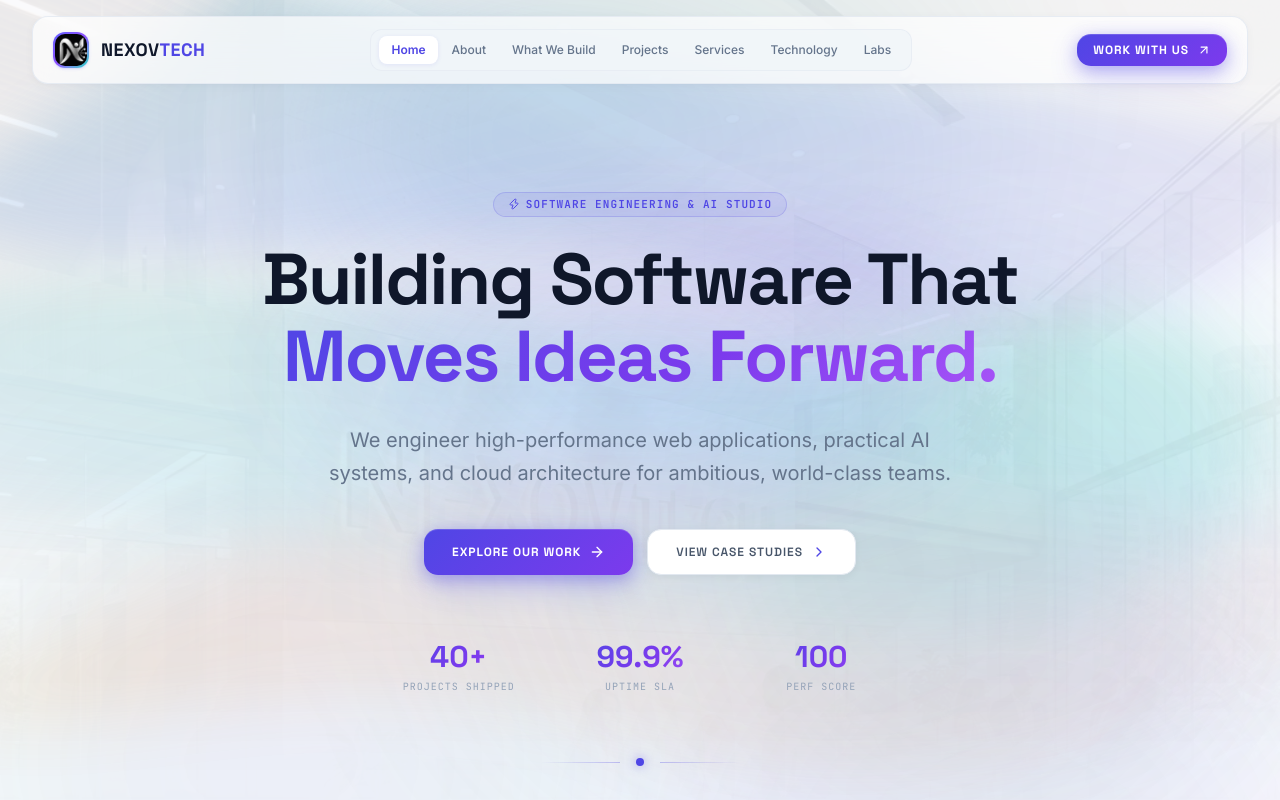
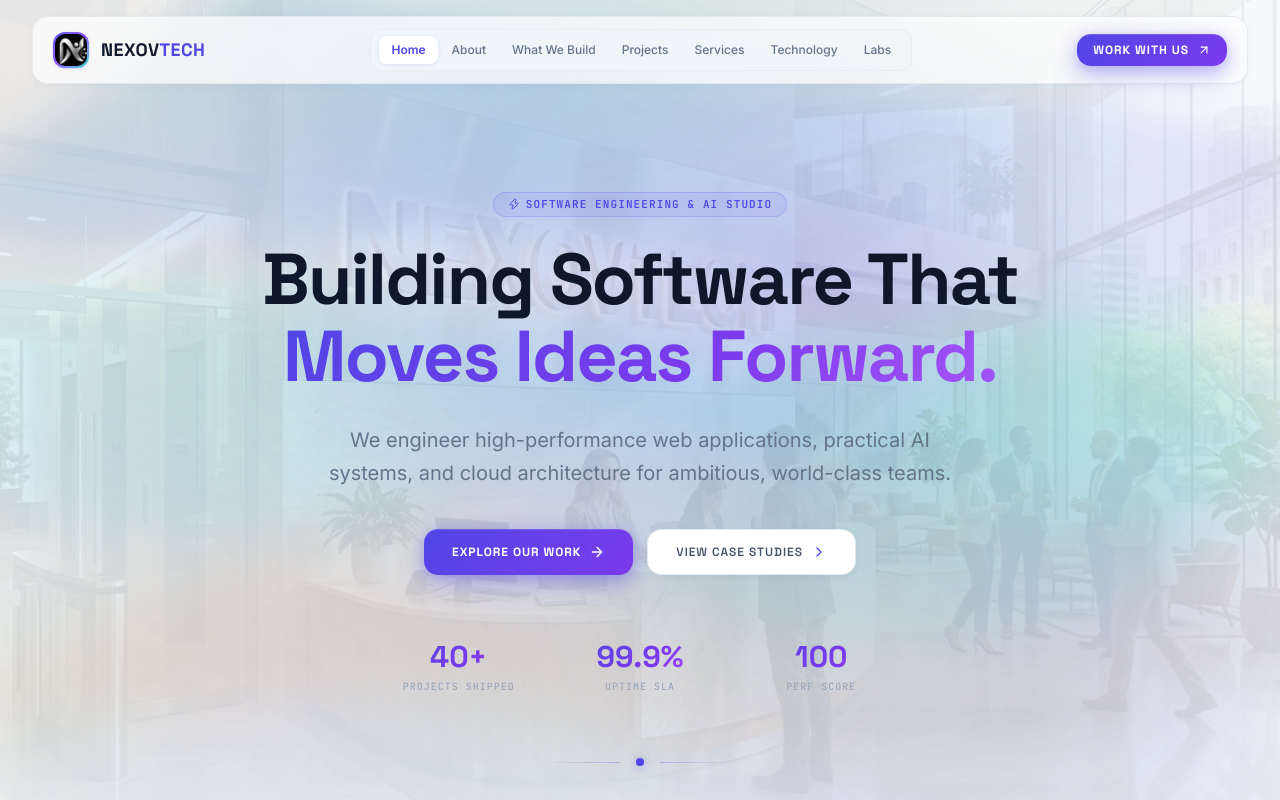
Before and after one commit to navaniish/NexovTech, a React (Vite) app: page / in a window 1280 px wide. Shown: the top 800 px of the page. Built offline with nearby package versions, Linux system fonts and the light colour scheme.

Commit message:
Make company background image clearly visible with enhanced opacity

```diff
--- a/src/components/PeacockBackground.tsx
+++ b/src/components/PeacockBackground.tsx
@@ -2,19 +2,25 @@ import React from 'react';
 
 export const PeacockBackground: React.FC = () => {
   return (
-    <div className="fixed inset-0 pointer-events-none z-0 overflow-hidden" style={{ background: '#fafafc' }}>
+    <div className="fixed inset-0 pointer-events-none z-0 overflow-hidden" style={{ background: '#f8fafc' }}>
 
-      {/* ── Company Architecture Office Background Image Overlay ─────────── */}
+      {/* ── Prominent Company Office Background Image ───────────────────────── */}
       <div
-        className="absolute inset-0 pointer-events-none opacity-[0.07] mix-blend-multiply transition-opacity duration-1000"
+        className="absolute inset-0 pointer-events-none opacity-[0.25] transition-opacity duration-1000"
         style={{
           backgroundImage: 'url("/office.png")',
           backgroundSize: 'cover',
-          backgroundPosition: 'center top',
+          backgroundPosition: 'center center',
           backgroundRepeat: 'no-repeat',
-          filter: 'contrast(1.1) saturate(0.9)',
-          maskImage: 'linear-gradient(to bottom, rgba(0,0,0,1) 0%, rgba(0,0,0,0.8) 40%, rgba(0,0,0,0.3) 80%, rgba(0,0,0,0) 100%)',
-          WebkitMaskImage: 'linear-gradient(to bottom, rgba(0,0,0,1) 0%, rgba(0,0,0,0.8) 40%, rgba(0,0,0,0.3) 80%, rgba(0,0,0,0) 100%)',
+          filter: 'contrast(1.05) saturate(1.1) brightness(0.98)',
+        }}
+      />
+
+      {/* ── Soft Tint Overlay for Perfect Contrast ─────────────────────────── */}
+      <div
+        className="absolute inset-0 pointer-events-none"
+        style={{
+          background: 'linear-gradient(to bottom, rgba(248,250,252,0.65) 0%, rgba(248,250,252,0.50) 50%, rgba(248,250,252,0.70) 100%)',
         }}
       />
 
@@ -30,9 +36,9 @@ export const PeacockBackground: React.FC = () => {
           width: '1100px',
           height: '750px',
           background: `
-            radial-gradient(ellipse 60% 50% at 50% 30%, rgba(13,148,136,0.12) 0%, transparent 70%),
-            radial-gradient(circle 450px at 35% 45%, rgba(37,99,235,0.10) 0%, transparent 65%),
-            radial-gradient(circle 400px at 65% 55%, rgba(124,58,237,0.08) 0%, transparent 65%)
+            radial-gradient(ellipse 60% 50% at 50% 30%, rgba(13,148,136,0.15) 0%, transparent 70%),
+            radial-gradient(circle 450px at 35% 45%, rgba(37,99,235,0.12) 0%, transparent 65%),
+            radial-gradient(circle 400px at 65% 55%, rgba(124,58,237,0.10) 0%, transparent 65%)
           `,
           filter: 'blur(60px)',
         }}
@@ -47,7 +53,7 @@ export const PeacockBackground: React.FC = () => {
           width: '800px',
           height: '800px',
           background: `
-            radial-gradient(circle at center, rgba(16,185,129,0.08) 0%, rgba(6,182,212,0.06) 40%, transparent 70%)
+            radial-gradient(circle at center, rgba(16,185,129,0.10) 0%, rgba(6,182,212,0.08) 40%, transparent 70%)
           `,
           filter: 'blur(80px)',
         }}
@@ -62,7 +68,7 @@ export const PeacockBackground: React.FC = () => {
           width: '850px',
           height: '850px',
           background: `
-            radial-gradient(circle at center, rgba(79,70,229,0.08) 0%, rgba(13,148,136,0.06) 45%, transparent 70%)
+            radial-gradient(circle at center, rgba(79,70,229,0.10) 0%, rgba(13,148,136,0.08) 45%, transparent 70%)
           `,
           filter: 'blur(90px)',
         }}
@@ -77,7 +83,7 @@ export const PeacockBackground: React.FC = () => {
           width: '750px',
           height: '750px',
           background: `
-            radial-gradient(circle at center, rgba(245,158,11,0.05) 0%, rgba(124,58,237,0.06) 45%, transparent 70%)
+            radial-gradient(circle at center, rgba(245,158,11,0.08) 0%, rgba(124,58,237,0.08) 45%, transparent 70%)
           `,
           filter: 'blur(85px)',
         }}
@@ -92,7 +98,7 @@ export const PeacockBackground: React.FC = () => {
           width: '900px',
           height: '700px',
           background: `
-            radial-gradient(ellipse at center, rgba(13,148,136,0.09) 0%, rgba(37,99,235,0.06) 50%, transparent 75%)
+            radial-gradient(ellipse at center, rgba(13,148,136,0.12) 0%, rgba(37,99,235,0.08) 50%, transparent 75%)
           `,
           filter: 'blur(80px)',
         }}
@@ -100,7 +106,7 @@ export const PeacockBackground: React.FC = () => {
 
       {/* ── Fluid Organic Peacock Wave Linework SVG ──────────── */}
       <svg
-        className="absolute inset-0 w-full h-full opacity-[0.22] pointer-events-none"
+        className="absolute inset-0 w-full h-full opacity-[0.25] pointer-events-none"
         xmlns="http://www.w3.org/2000/svg"
         viewBox="0 0 1440 1200"
         preserveAspectRatio="none"
```
